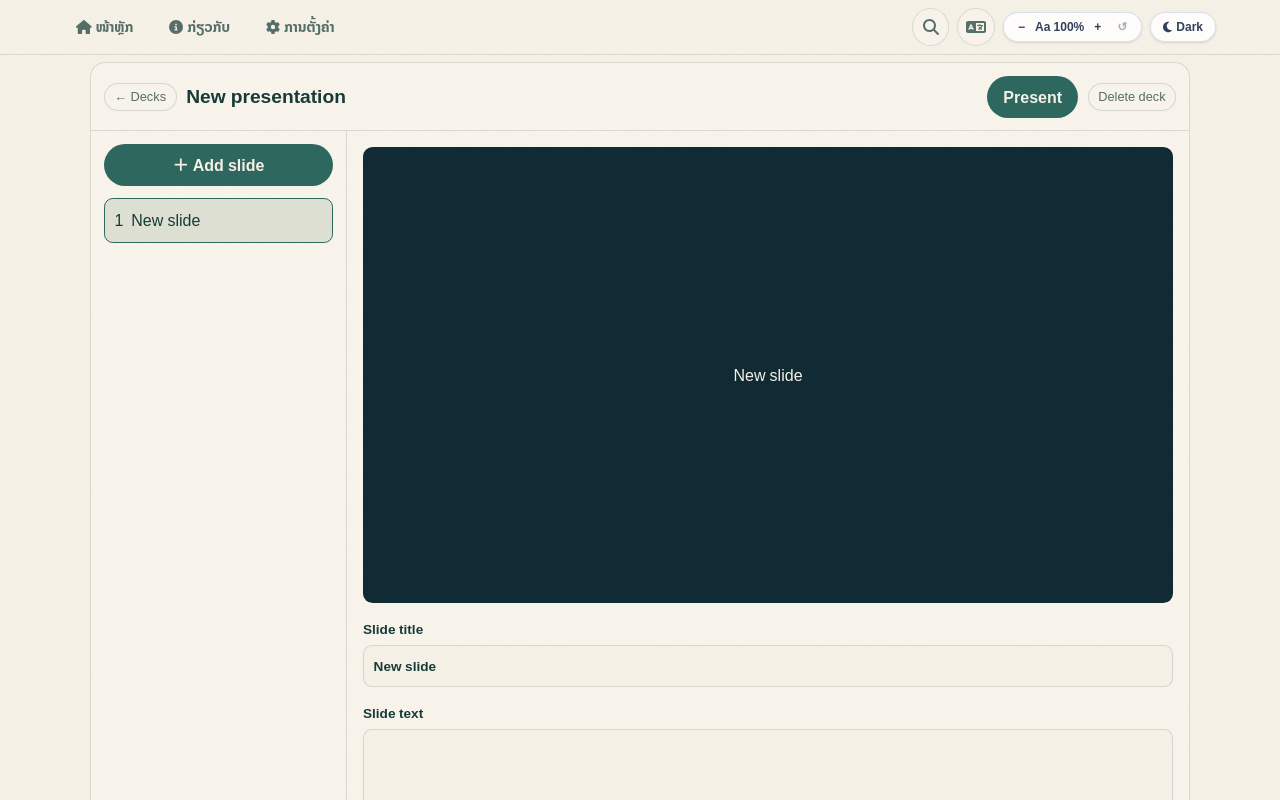
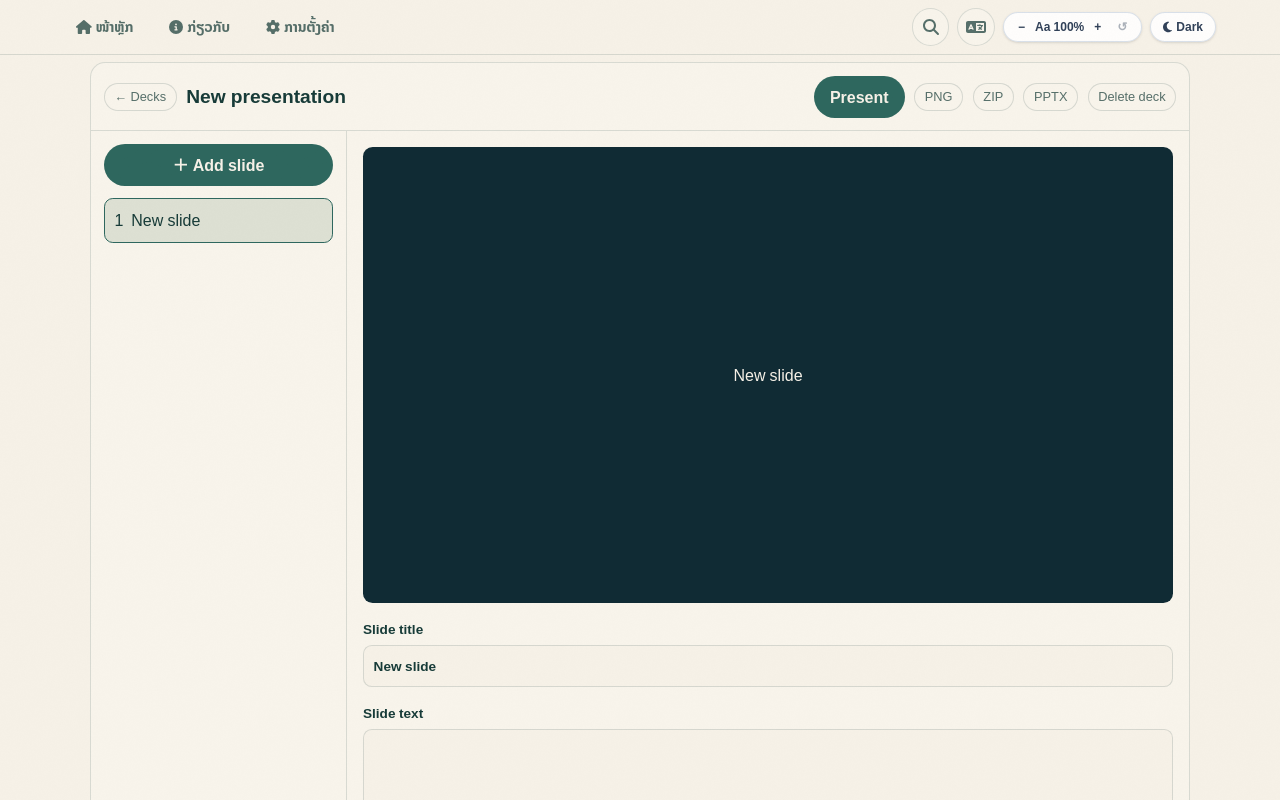
Before and after one commit to rcampbellbassac/lao-christian-app, a Vue app: page /decks/1 in a window 1280 px wide. Both pictures are taken after a click on the button "＋ New deck". Shown: the top 800 px of the page. Built offline with nearby package versions, Linux system fonts and the light colour scheme.

Commit message:
Export saved decks as PNG ZIP and PPTX

```diff
--- a/src/utils/presentationExport.ts
+++ b/src/utils/presentationExport.ts
@@ -20,6 +20,14 @@ async function rasterizeSlide(slide: ExportableSlide, preset: AspectRatioPreset)
       height: `${Math.round(preset.exportPixelWidth / preset.ratio)}px`,
     },
   })
+}
+
+export async function exportSlideAsPng(slide: ExportableSlide, preset: AspectRatioPreset, filenamePrefix: string): Promise<void> {
+  const dataUrl = await rasterizeSlide(slide, preset)
+  const link = document.createElement('a')
+  link.download = `${sanitizeFilename(filenamePrefix)}-${sanitizeFilename(slide.title)}.png`
+  link.href = dataUrl
+  link.click()
 }
 
 export function sanitizeFilename(value: string): string {
--- a/src/views/SlideStudioView.vue
+++ b/src/views/SlideStudioView.vue
@@ -1,16 +1,21 @@
 <script setup lang="ts">
-import { computed, onMounted, ref, watch } from 'vue'
+import { computed, nextTick, onMounted, ref, watch } from 'vue'
 import { useRoute, useRouter } from 'vue-router'
 import { useDeckStore, type Deck, type DeckSlide } from '@/stores/decks'
 import { aspectRatioPresets } from '@/utils/aspectRatios'
 import { presentationThemePresets } from '@/utils/presentationThemes'
 import { sanitizeContentHtml } from '@/utils/sanitize'
+import { getAspectRatioPreset } from '@/utils/aspectRatios'
+import DeckSlideCanvas from '@/components/DeckSlideCanvas.vue'
 
 const route = useRoute()
 const router = useRouter()
 const decks = useDeckStore()
 const selectedSlideId = ref<string | null>(null)
 const status = ref('')
+const isExporting = ref(false)
+const exportSlide = ref<DeckSlide | undefined>()
+const exportStage = ref<HTMLElement | null>(null)
 
 const deck = computed(() => route.params.deckId ? decks.getDeck(route.params.deckId as string) : undefined)
 const selectedIndex = computed(() => deck.value?.slides.findIndex(slide => slide.id === selectedSlideId.value) ?? -1)
@@ -55,6 +60,42 @@ async function deleteDeck(target: Deck): Promise<void> {
   await decks.removeDeck(target.id)
   await router.push('/decks')
 }
+
+async function renderForExport(slide: { id: string }): Promise<HTMLElement> {
+  exportSlide.value = deck.value?.slides.find(item => item.id === slide.id)
+  await nextTick()
+  await document.fonts?.ready
+  const canvas = exportStage.value?.querySelector<HTMLElement>('.deck-canvas')
+  if (!canvas) throw new Error('Slide canvas is unavailable.')
+  return canvas
+}
+
+async function runExport(kind: 'png' | 'zip' | 'pptx'): Promise<void> {
+  if (!deck.value || isExporting.value) return
+  const visibleSlides = deck.value.slides.filter(slide => !slide.hidden)
+  if (!visibleSlides.length) { status.value = 'No visible slides to export'; return }
+  isExporting.value = true
+  status.value = 'Preparing export…'
+  try {
+    const exporter = await import('@/utils/presentationExport')
+    const preset = getAspectRatioPreset(deck.value.aspectRatio)
+    if (kind === 'png') {
+      const slide = selectedSlide.value && !selectedSlide.value.hidden ? selectedSlide.value : visibleSlides[0]!
+      await exporter.exportSlideAsPng({ ...slide, element: await renderForExport(slide) }, preset, deck.value.name)
+    } else if (kind === 'zip') {
+      await exporter.exportSlidesAsZip(visibleSlides, preset, renderForExport, deck.value.name)
+    } else {
+      await exporter.exportSlidesAsPptx(visibleSlides, preset, renderForExport, deck.value.name)
+    }
+    status.value = 'Export complete'
+  } catch (error) {
+    console.error('Deck export failed', error)
+    status.value = 'Export failed'
+  } finally {
+    isExporting.value = false
+    exportSlide.value = undefined
+  }
+}
 </script>
 
 <template>
@@ -76,6 +117,9 @@ async function deleteDeck(target: Deck): Promise<void> {
         <input v-model="deck.name" class="studio-title" aria-label="Deck name" @change="saveDeck">
         <span class="app-muted text-xs">{{ status }}</span>
         <router-link :to="`/present/deck/${deck.id}`" class="studio-primary">Present</router-link>
+        <button type="button" class="app-chip" :disabled="isExporting" @click="runExport('png')">PNG</button>
+        <button type="button" class="app-chip" :disabled="isExporting" @click="runExport('zip')">ZIP</button>
+        <button type="button" class="app-chip" :disabled="isExporting" @click="runExport('pptx')">PPTX</button>
         <button type="button" class="app-chip" @click="deleteDeck(deck)">Delete deck</button>
       </header>
       <div class="studio-grid">
@@ -105,6 +149,9 @@ async function deleteDeck(target: Deck): Promise<void> {
           </div>
         </section>
       </div>
+      <div ref="exportStage" class="export-stage" aria-hidden="true">
+        <DeckSlideCanvas v-if="exportSlide" :slide="exportSlide" :aspect-ratio="deck.aspectRatio" :theme="deck.theme" />
+      </div>
     </section>
   </main>
 </template>
@@ -122,5 +169,6 @@ async function deleteDeck(target: Deck): Promise<void> {
 .studio-editor label { display: grid; gap: .35rem; font-size: .85rem; font-weight: 600; }
 .studio-input { width: 100%; border: 1px solid var(--lc-border); border-radius: .55rem; padding: .6rem; background: var(--lc-paper); color: var(--app-ink); }
 .studio-slide-preview { aspect-ratio: 16/9; display: grid; align-content: center; justify-items: center; overflow: hidden; border-radius: .6rem; padding: 5%; background: var(--lc-dark-bg); color: #f6f1e7; text-align: center; }
+.export-stage { position: fixed; left: -10000px; top: 0; width: 1920px; pointer-events: none; }
 @media (max-width: 700px) { .studio-grid { grid-template-columns: 1fr; } .studio-sidebar { border-right: 0; border-bottom: 1px solid var(--lc-border); max-height: 14rem; overflow: auto; } }
 </style>
```
